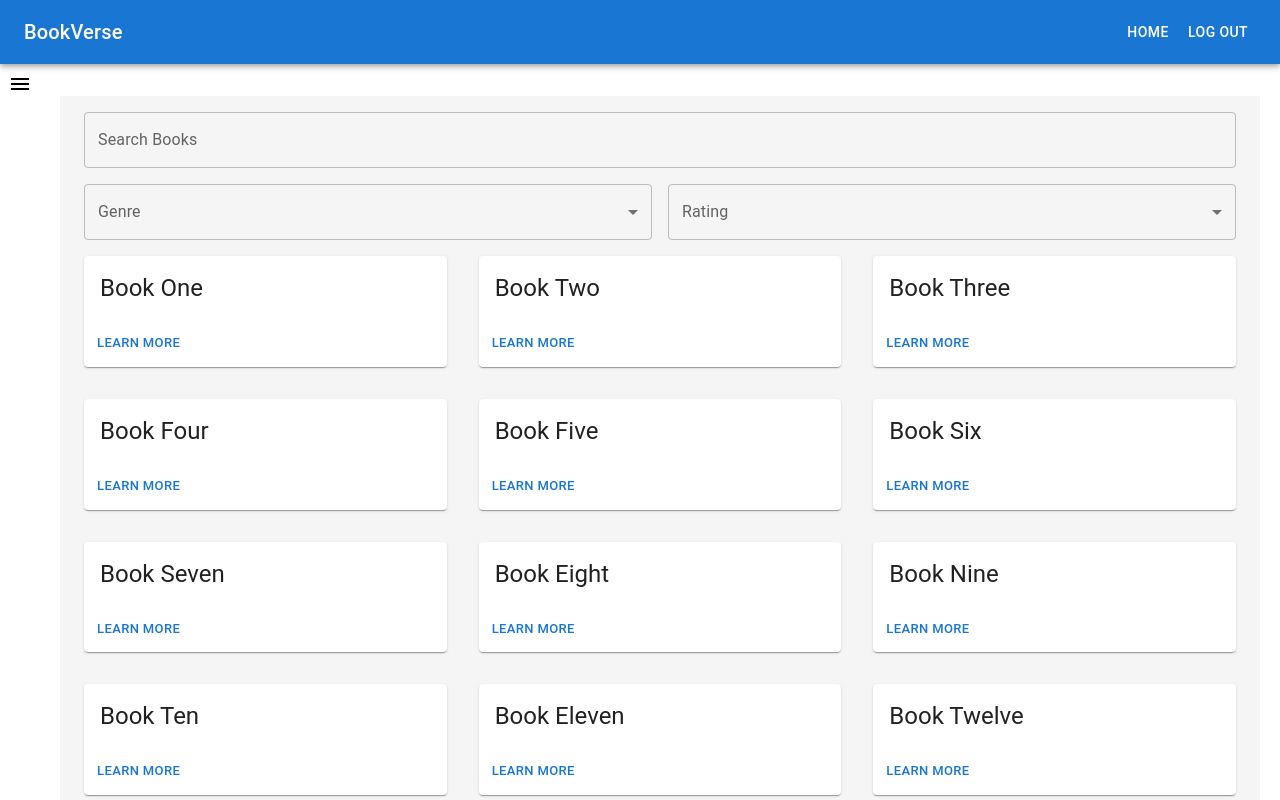
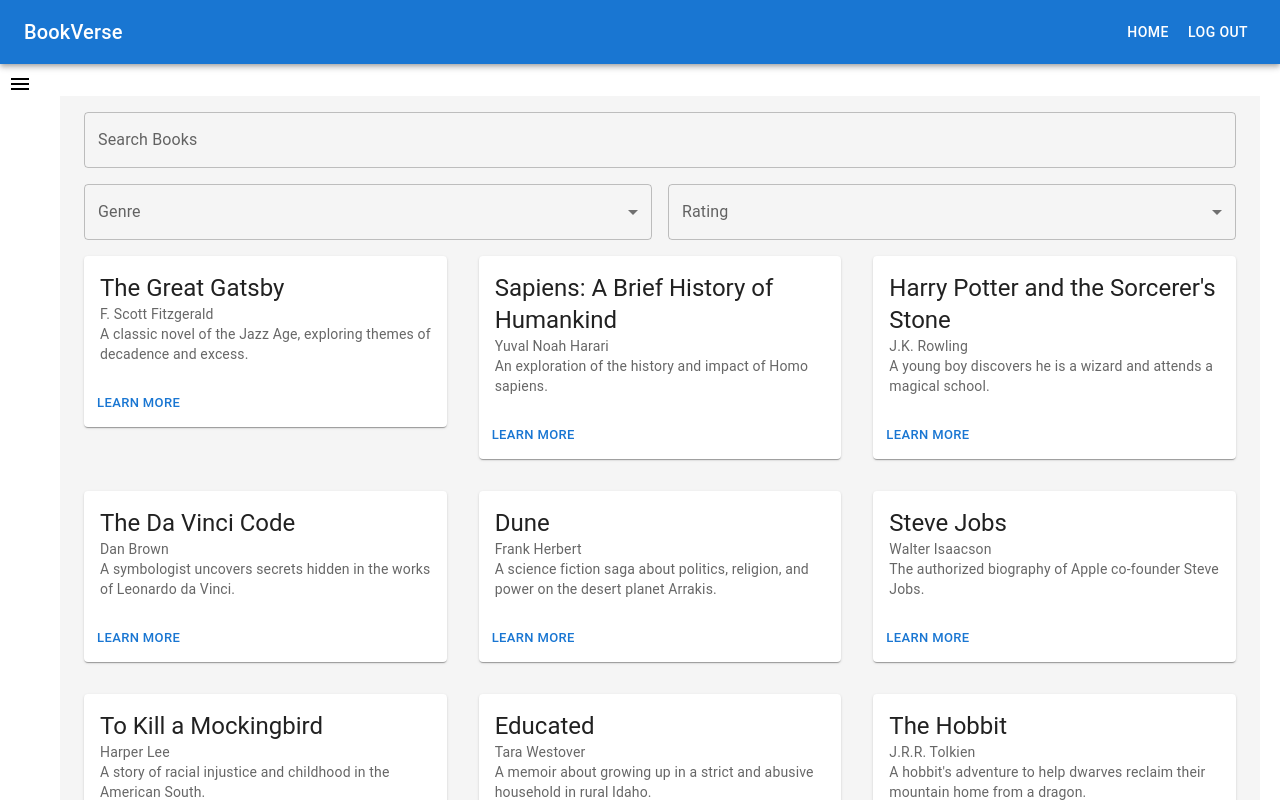
Before and after one commit to Mvzvrt/BookVerse, a React (Create React App) app in the folder client/: page / in a window 1280 px wide. Both pictures are taken after typing "name@example.com", "Sample123" into the empty fields and a click on the button "SIGN IN". Shown: the top 800 px of the page. Built offline with nearby package versions, Linux system fonts and the light colour scheme; the HTML template or start-up script is replaced by a standard one.

Commit message:
Implemented BookDetail.js

```diff
--- a/client/src/App.js
+++ b/client/src/App.js
@@ -3,6 +3,7 @@ import { BrowserRouter as Router, Route, Routes } from 'react-router-dom';
 import LogIn from './LandingPage/LoginForm';
 import SignUp from './LandingPage/SignupForm';
 import Main from './MainPage/Main';
+import BookDetail from './MainPage/Books/BookDetails';
 
 function App() {
   return (
@@ -12,6 +13,7 @@ function App() {
         <Route path="/signup" element={<SignUp />} />
         <Route path="/" element={<LogIn />} />
         <Route path="/main" element={<Main />}/>
+        <Route path="/book/:id" element={<BookDetail />}/>
       </Routes>
     </Router>
   );
--- a/client/src/MainPage/Books/BookCard.js
+++ b/client/src/MainPage/Books/BookCard.js
@@ -17,7 +17,12 @@ const BookCard = ({ book }) => {
         </Typography>
       </CardContent>
       <CardActions>
-        <Button size="small" component={RouterLink} to={`/books/${book.id}`}>
+        <Button
+          size="small"
+          component={RouterLink}
+          to={`/book/${book.id}`}
+          state={{ book }}
+        >
           Learn More
         </Button>
       </CardActions>
--- /dev/null
+++ b/client/src/MainPage/Books/BookDetails.js
@@ -0,0 +1,46 @@
+import React from 'react';
+import { useLocation } from 'react-router-dom';
+import { Container, Box, Typography, Button, Card, CardContent, CardMedia, Grid, Divider } from '@mui/material';
+
+const BookDetail = () => {
+  const location = useLocation();
+  const { book } = location.state || {};
+
+  if (!book) {
+    return <Typography variant="h6">Book not found</Typography>;
+  }
+
+  return (
+    <Box sx={{ backgroundColor: '#f5f5f5', py: 4, minHeight: '100vh'}}>
+      <Container maxWidth="md">
+        <Card sx={{ my: 4, p: 3 }}>
+          <Grid container spacing={4}>
+            <Grid item xs={12} md={4}>
+              <CardMedia
+                component="img"
+                height="350"
+                image={book.image || 'https://via.placeholder.com/350x500'}
+                alt={book.title}
+              />
+            </Grid>
+            <Grid item xs={12} md={8}>
+              <CardContent>
+                <Typography variant="h4" gutterBottom>{book.title}</Typography>
+                <Divider sx={{ my: 2 }} />
+                <Typography variant="subtitle1" gutterBottom><strong>Author:</strong> {book.author}</Typography>
+                <Typography variant="subtitle1" gutterBottom><strong>Genre:</strong> {book.genre}</Typography>
+                <Typography variant="subtitle1" gutterBottom><strong>Rating:</strong> {book.rating}</Typography>
+                <Typography variant="body1" paragraph>
+                  {book.description}
+                </Typography>
+                <Button variant="contained" href="/main">Back to List</Button>
+              </CardContent>
+            </Grid>
+          </Grid>
+        </Card>
+      </Container>
+    </Box>
+  );
+};
+
+export default BookDetail;
--- a/client/src/MainPage/Books/books.json
+++ b/client/src/MainPage/Books/books.json
@@ -1,22 +1,202 @@
 [
-    { "id": 1, "title": "Book One", "genre": "fiction", "rating": 5 },
-    { "id": 2, "title": "Book Two", "genre": "non-fiction", "rating": 4 },
-    { "id": 3, "title": "Book Three", "genre": "fantasy", "rating": 3 },
-    { "id": 4, "title": "Book Four", "genre": "mystery", "rating": 5 },
-    { "id": 5, "title": "Book Five", "genre": "science-fiction", "rating": 2 },
-    { "id": 6, "title": "Book Six", "genre": "biography", "rating": 4 },
-    { "id": 7, "title": "Book Seven", "genre": "fiction", "rating": 3 },
-    { "id": 8, "title": "Book Eight", "genre": "non-fiction", "rating": 5 },
-    { "id": 9, "title": "Book Nine", "genre": "fantasy", "rating": 4 },
-    { "id": 10, "title": "Book Ten", "genre": "mystery", "rating": 2 },
-    { "id": 11, "title": "Book Eleven", "genre": "science-fiction", "rating": 5 },
-    { "id": 12, "title": "Book Twelve", "genre": "biography", "rating": 3 },
-    { "id": 13, "title": "Book Thirteen", "genre": "fiction", "rating": 4 },
-    { "id": 14, "title": "Book Fourteen", "genre": "non-fiction", "rating": 5 },
-    { "id": 15, "title": "Book Fifteen", "genre": "fantasy", "rating": 2 },
-    { "id": 16, "title": "Book Sixteen", "genre": "mystery", "rating": 4 },
-    { "id": 17, "title": "Book Seventeen", "genre": "science-fiction", "rating": 3 },
-    { "id": 18, "title": "Book Eighteen", "genre": "biography", "rating": 5 },
-    { "id": 19, "title": "Book Nineteen", "genre": "fiction", "rating": 2 },
-    { "id": 20, "title": "Book Twenty", "genre": "non-fiction", "rating": 3 }
+    {
+      "id": 1,
+      "title": "The Great Gatsby",
+      "genre": "fiction",
+      "rating": 5,
+      "author": "F. Scott Fitzgerald",
+      "description": "A classic novel of the Jazz Age, exploring themes of decadence and excess.",
+      "publishedDate": "1925-04-10",
+      "isbn": "9780743273565"
+    },
+    {
+      "id": 2,
+      "title": "Sapiens: A Brief History of Humankind",
+      "genre": "non-fiction",
+      "rating": 4,
+      "author": "Yuval Noah Harari",
+      "description": "An exploration of the history and impact of Homo sapiens.",
+      "publishedDate": "2011-06-04",
+      "isbn": "9780062316097"
+    },
+    {
+      "id": 3,
+      "title": "Harry Potter and the Sorcerer's Stone",
+      "genre": "fantasy",
+      "rating": 5,
+      "author": "J.K. Rowling",
+      "description": "A young boy discovers he is a wizard and attends a magical school.",
+      "publishedDate": "1997-06-26",
+      "isbn": "9780590353427"
+    },
+    {
+      "id": 4,
+      "title": "The Da Vinci Code",
+      "genre": "mystery",
+      "rating": 4,
+      "author": "Dan Brown",
+      "description": "A symbologist uncovers secrets hidden in the works of Leonardo da Vinci.",
+      "publishedDate": "2003-03-18",
+      "isbn": "9780385504201"
+    },
+    {
+      "id": 5,
+      "title": "Dune",
+      "genre": "science-fiction",
+      "rating": 5,
+      "author": "Frank Herbert",
+      "description": "A science fiction saga about politics, religion, and power on the desert planet Arrakis.",
+      "publishedDate": "1965-08-01",
+      "isbn": "9780441013593"
+    },
+    {
+      "id": 6,
+      "title": "Steve Jobs",
+      "genre": "biography",
+      "rating": 4,
+      "author": "Walter Isaacson",
+      "description": "The authorized biography of Apple co-founder Steve Jobs.",
+      "publishedDate": "2011-10-24",
+      "isbn": "9781451648539"
+    },
+    {
+      "id": 7,
+      "title": "To Kill a Mockingbird",
+      "genre": "fiction",
+      "rating": 5,
+      "author": "Harper Lee",
+      "description": "A story of racial injustice and childhood in the American South.",
+      "publishedDate": "1960-07-11",
+      "isbn": "9780061120084"
+    },
+    {
+      "id": 8,
+      "title": "Educated",
+      "genre": "non-fiction",
+      "rating": 5,
+      "author": "Tara Westover",
+      "description": "A memoir about growing up in a strict and abusive household in rural Idaho.",
+      "publishedDate": "2018-02-20",
+      "isbn": "9780399590504"
+    },
+    {
+      "id": 9,
+      "title": "The Hobbit",
+      "genre": "fantasy",
+      "rating": 5,
+      "author": "J.R.R. Tolkien",
+      "description": "A hobbit's adventure to help dwarves reclaim their mountain home from a dragon.",
+      "publishedDate": "1937-09-21",
+      "isbn": "9780547928227"
+    },
+    {
+      "id": 10,
+      "title": "Gone Girl",
+      "genre": "mystery",
+      "rating": 4,
+      "author": "Gillian Flynn",
+      "description": "A thriller about a marriage gone wrong and the secrets it hides.",
+      "publishedDate": "2012-06-05",
+      "isbn": "9780307588371"
+    },
+    {
+      "id": 11,
+      "title": "The Martian",
+      "genre": "science-fiction",
+      "rating": 5,
+      "author": "Andy Weir",
+      "description": "An astronaut becomes stranded on Mars and must find a way to survive.",
+      "publishedDate": "2011-02-11",
+      "isbn": "9780553418026"
+    },
+    {
+      "id": 12,
+      "title": "Becoming",
+      "genre": "biography",
+      "rating": 4,
+      "author": "Michelle Obama",
+      "description": "A memoir by the former First Lady of the United States.",
+      "publishedDate": "2018-11-13",
+      "isbn": "9781524763138"
+    },
+    {
+      "id": 13,
+      "title": "Pride and Prejudice",
+      "genre": "fiction",
+      "rating": 5,
+      "author": "Jane Austen",
+      "description": "A romantic novel that also critiques the British landed gentry at the end of the 18th century.",
+      "publishedDate": "1813-01-28",
+      "isbn": "9781503290563"
+    },
+    {
+      "id": 14,
+      "title": "The Immortal Life of Henrietta Lacks",
+      "genre": "non-fiction",
+      "rating": 4,
+      "author": "Rebecca Skloot",
+      "description": "The story of Henrietta Lacks and the immortal cell line, known as HeLa, that came from her cervical cancer cells.",
+      "publishedDate": "2010-02-02",
+      "isbn": "9781400052189"
+    },
+    {
+      "id": 15,
+      "title": "The Name of the Wind",
+      "genre": "fantasy",
+      "rating": 4,
+      "author": "Patrick Rothfuss",
+      "description": "A fantasy novel about a young man who grows up to become a famous figure.",
+      "publishedDate": "2007-03-27",
+      "isbn": "9780756404741"
+    },
+    {
+      "id": 16,
+      "title": "The Girl with the Dragon Tattoo",
+      "genre": "mystery",
+      "rating": 5,
+      "author": "Stieg Larsson",
+      "description": "A mystery novel involving a journalist and a computer hacker.",
+      "publishedDate": "2005-08-18",
+      "isbn": "9780307454546"
+    },
+    {
+      "id": 17,
+      "title": "Neuromancer",
+      "genre": "science-fiction",
+      "rating": 4,
+      "author": "William Gibson",
+      "description": "A science fiction novel that helped define the cyberpunk genre.",
+      "publishedDate": "1984-07-01",
+      "isbn": "9780441569597"
+    },
+    {
+      "id": 18,
+      "title": "The Diary of a Young Girl",
+      "genre": "biography",
+      "rating": 5,
+      "author": "Anne Frank",
+      "description": "The wartime diary of a Jewish girl hiding from the Nazis.",
+      "publishedDate": "1947-06-25",
+      "isbn": "9780553296983"
+    },
+    {
+      "id": 19,
+      "title": "1984",
+      "genre": "fiction",
+      "rating": 5,
+      "author": "George Orwell",
+      "description": "A dystopian novel about a totalitarian regime that uses surveillance and control to maintain power.",
+      "publishedDate": "1949-06-08",
+      "isbn": "9780451524935"
+    },
+    {
+      "id": 20,
+      "title": "Outliers: The Story of Success",
+      "genre": "non-fiction",
+      "rating": 4,
+      "author": "Malcolm Gladwell",
+      "description": "An analysis of the factors that contribute to high levels of success.",
+      "publishedDate": "2008-11-18",
+      "isbn": "9780316017930"
+    }
   ]
```
